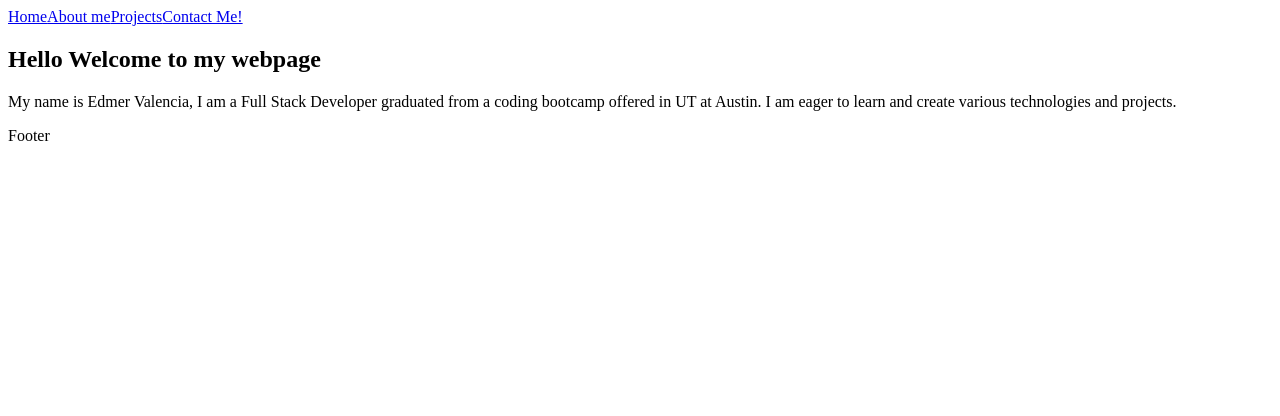
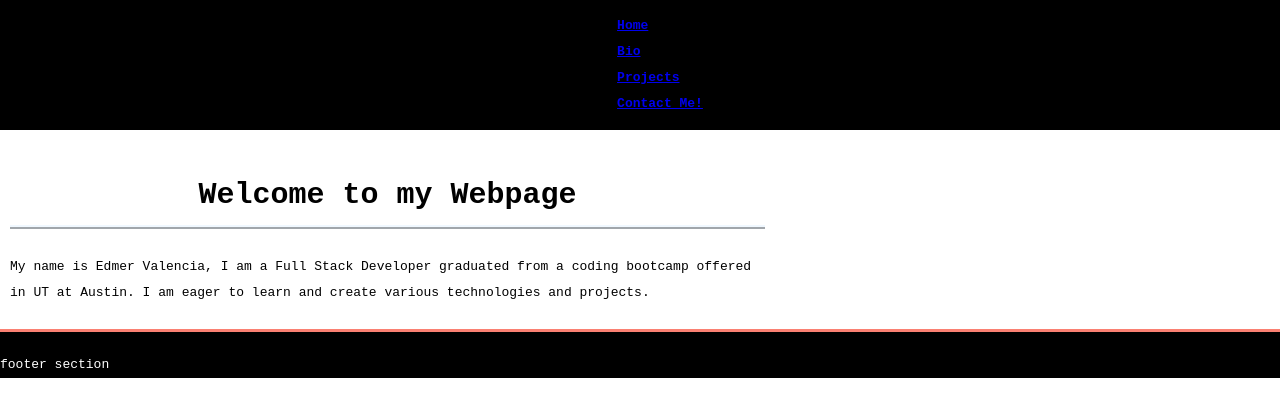
Before and after one commit to edm1001/web-dev-portfolio2022, a React (Create React App) app: page / in a window 1280 px wide. Shown: the top 416 px of the page. Built offline with nearby package versions, Linux system fonts and the light colour scheme.

Commit message:
initial styling

```diff
--- a/package.json
+++ b/package.json
@@ -10,6 +10,7 @@
     "react-dom": "^18.2.0",
     "react-router-dom": "^6.3.0",
     "react-scripts": "5.0.1",
+    "tailwindcss": "^3.1.8",
     "web-vitals": "^2.1.4"
   },
   "scripts": {
--- a/src/App.js
+++ b/src/App.js
@@ -6,6 +6,7 @@ import Contact from "./Pages/Contact";
 import Projects from './Pages/Project';
 import { Route, BrowserRouter as Router, Routes } from 'react-router-dom';
 import Home from "./Pages/Home";
+
 
 function App() {
   return (
--- a/src/Components/Footer/index.js
+++ b/src/Components/Footer/index.js
@@ -2,7 +2,8 @@ import React from 'react'
 
 function Footer() {
   return (
-    <div>Footer</div>
+    <footer className='footer'>footer section
+    </footer>
   )
 }
 
--- a/src/Components/Header/index.js
+++ b/src/Components/Header/index.js
@@ -5,18 +5,22 @@ import {Link} from 'react-router-dom';
 function Header() {
   return (
       <header>
-        <nav>
+        <nav className='navbar'>
+        <ul className='navlinks'>
+        <li>
         <Link to="/">
         Home
-        </Link>
+        </Link></li>
+        <li>
         <Link to="/about">
-        About me</Link>
+        Bio</Link></li>
         <Link to="/project">
         Projects</Link>
+        <li>
         <Link to="/contact">
           Contact Me!
-        </Link>
-
+        </Link></li>
+        </ul>
         </nav>
       </header>
   )
--- a/src/Pages/About.js
+++ b/src/Pages/About.js
@@ -2,7 +2,7 @@ import React from 'react'
 
 function About() {
   return (
-    <div>About</div>
+    <div>Biography</div>
   )
 }
 
--- a/src/Pages/Home.js
+++ b/src/Pages/Home.js
@@ -6,8 +6,8 @@ import React from 'react'
 
 export const Home = () => {
   return (
-    <section>
-       <h1> Hello Welcome to my webpage</h1>
+    <section  className="home">
+       <h1> Welcome to my Webpage</h1>
        <p>
         My name is Edmer Valencia, I am a Full Stack Developer graduated from a coding bootcamp offered in UT at Austin. I am eager to learn and create various technologies and projects.
        </p>
--- a/src/index.js
+++ b/src/index.js
@@ -1,6 +1,7 @@
 import React from 'react';
 import ReactDOM from 'react-dom/client';
 import App from './App';
+import './main.css'
 
 const root = ReactDOM.createRoot(document.getElementById('root'));
 root.render(
--- a/src/main.css
+++ b/src/main.css
@@ -1,31 +1,76 @@
-.App {
-  text-align: center;
+body {
+  font-family: monospace;
+  height: 200vh;
+  width:100%;
+  line-height: 2.0;
+  margin:0;
+}
+h1 {
+  text-align:center;
+  border-bottom: 4px ridge aliceblue;
+  font-weight: bolder;
+  font-size: 30px;
+}
+/* HEADER START */
+.navbar {
+  display: flex;
+  justify-content: space-between;
+  font-weight: bold;
+  padding-inline: 40px;
+  flex-direction: column;
+  color: white;
+  align-items: center;
+  /*
+  -rid the text decoration
+  -find better background
+  - */
+  background:black;
+}
+.navlinks{
+
+  list-style-type: none;
+  text-decoration: none;
 }
 
-.App-logo {
-  height: 40vmin;
-  pointer-events: none;
+/* HEADER END */
+/* HOME START */
+.home{
+  width:59%;
+  padding: 10px
+}
+/* HOME END */
+
+/*ABOUT START  */
+/* -make it 50 50 ratio add picture with a coding background using canva */
+
+/* ABOUT END */
+
+/* CONTACT */
+
+
+
+
+
+
+/* FOOTER START */
+.footer {
+  background-color: black;
+  background-size: cover;
+  width:100%;
+  border-top: 3px solid salmon;
+  color: white;
+  display: flex;
+  justify-content: space-between;
+  align-items: center;
+  padding-top: 20px;
+
 }
 
-@media (prefers-reduced-motion: no-preference) {
+
+/* @media (prefers-reduced-motion: no-preference) {
   .App-logo {
     animation: App-logo-spin infinite 20s linear;
   }
-}
-
-.App-header {
-  background-color: #282c34;
-  min-height: 100vh;
-  display: flex;
-  flex-direction: column;
-  align-items: center;
-  justify-content: center;
-  font-size: calc(10px + 2vmin);
-  color: white;
-}
-
-.App-link {
-  color: #61dafb;
 }
 
 @keyframes App-logo-spin {
@@ -35,4 +80,4 @@
   to {
     transform: rotate(360deg);
   }
-}
+} */
```
Also changed, not shown: 1 other file (tests, documents, lock files or other folders).
